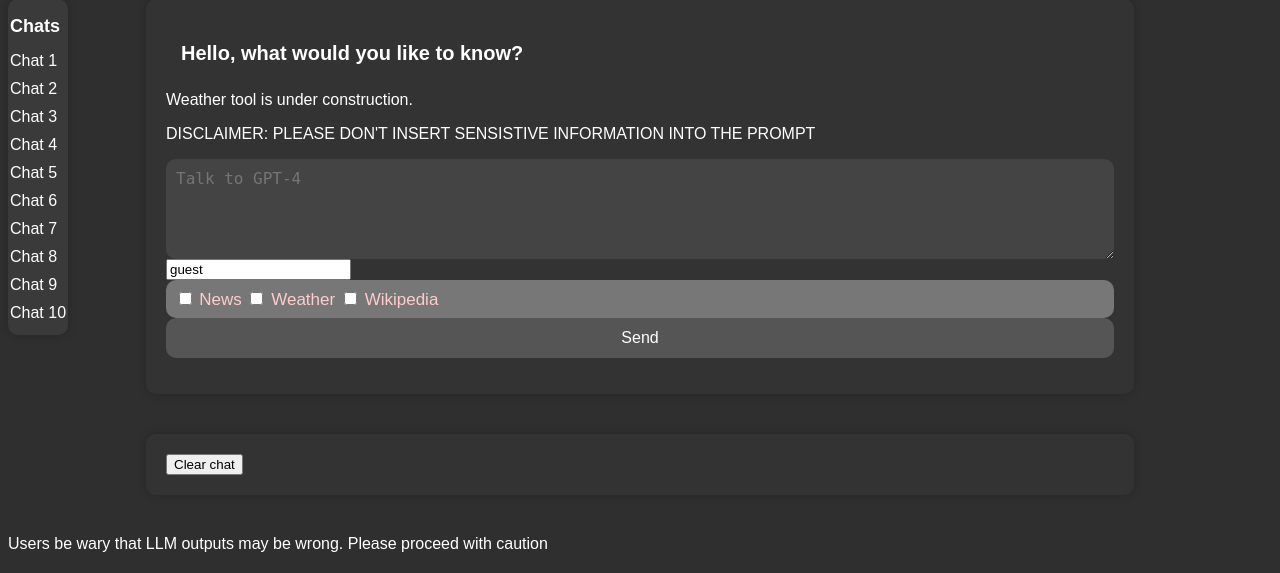
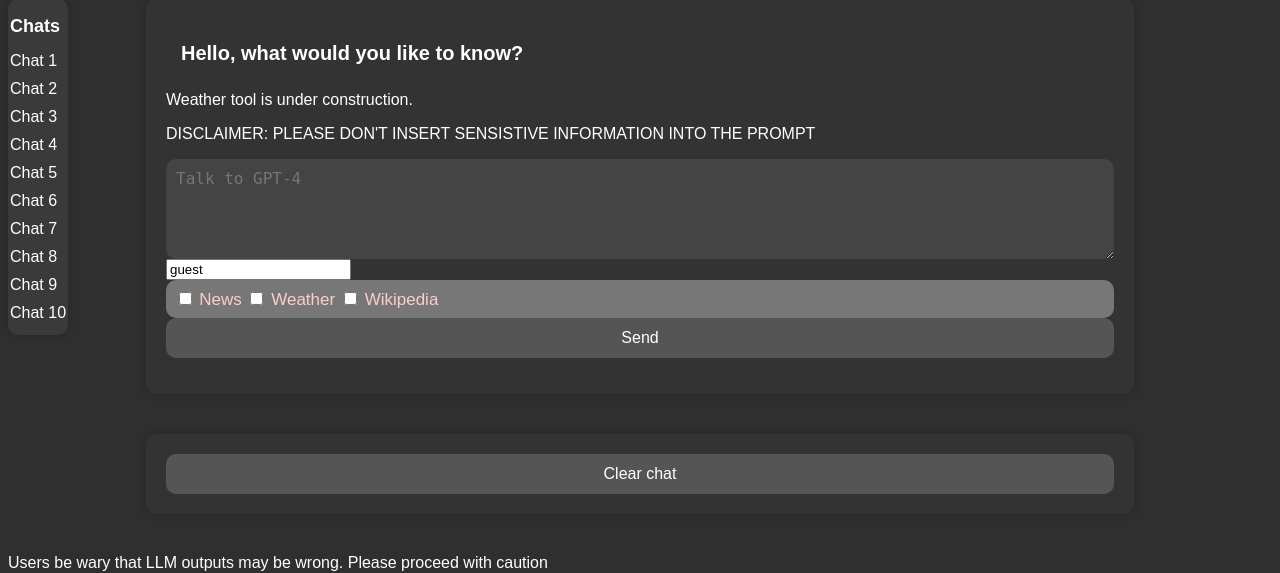
Before and after one commit to rodrigomv29/slmoi, a Flask app: template templates/index.html in a window 1280 px wide. Shown: the part 998-1571 px from the top of the page. Run offline with Flask 3, Linux system fonts and the light colour scheme; the template is opened without the code that fills it, so the values that code supplies are empty; some libraries are stand-ins or nearby versions.

Commit message:
edit: added clear chat to button css class

```diff
--- a/templates/index.html
+++ b/templates/index.html
@@ -223,7 +223,7 @@
 
         </div>
         <form class="container" action='{{ url_for("clear_chat") }}' method="post">
-            <button>Clear chat</button>
+            <button class="button">Clear chat</button>
 
         </form>
         <p>Users be wary that LLM outputs may be wrong. Please proceed with caution</p>
```
